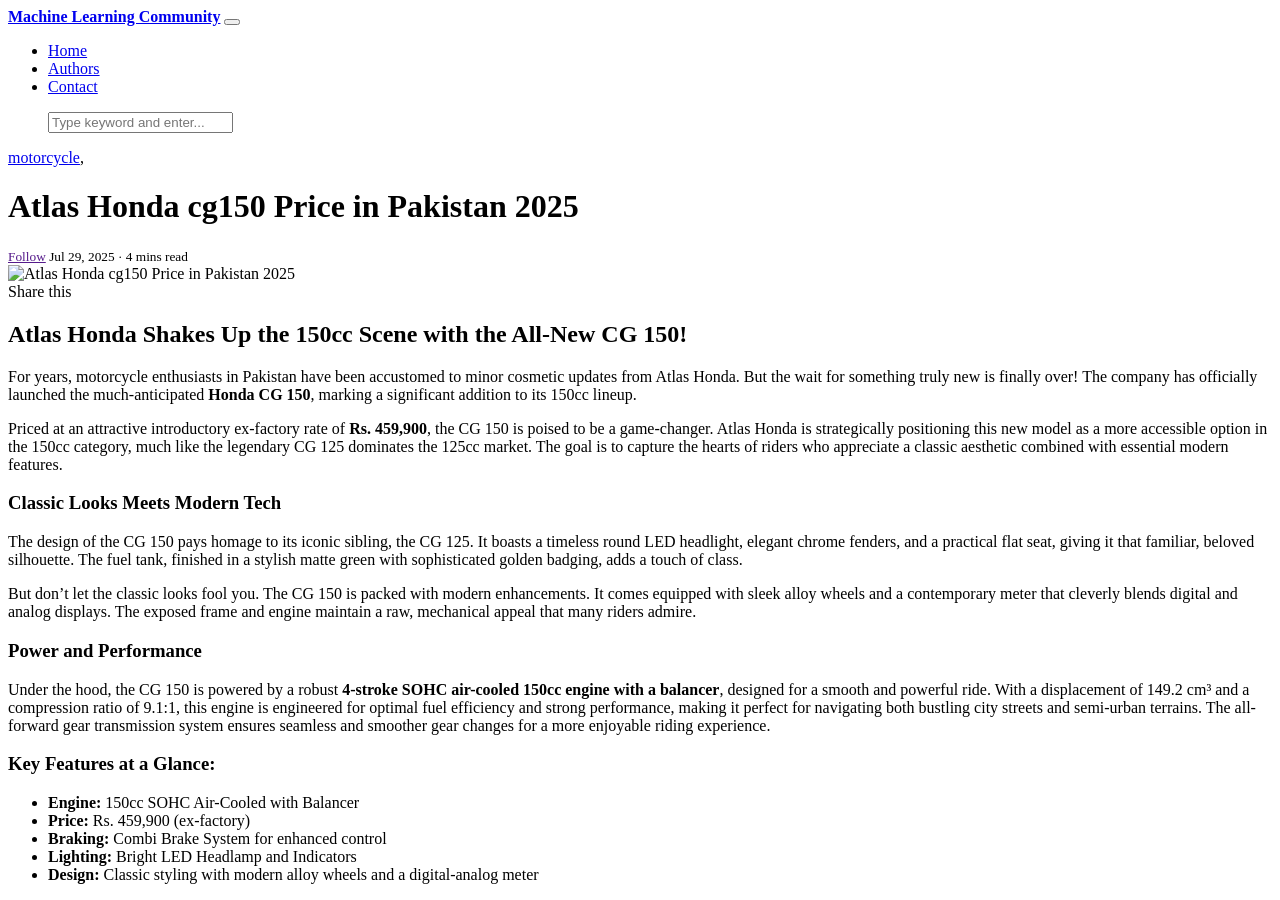
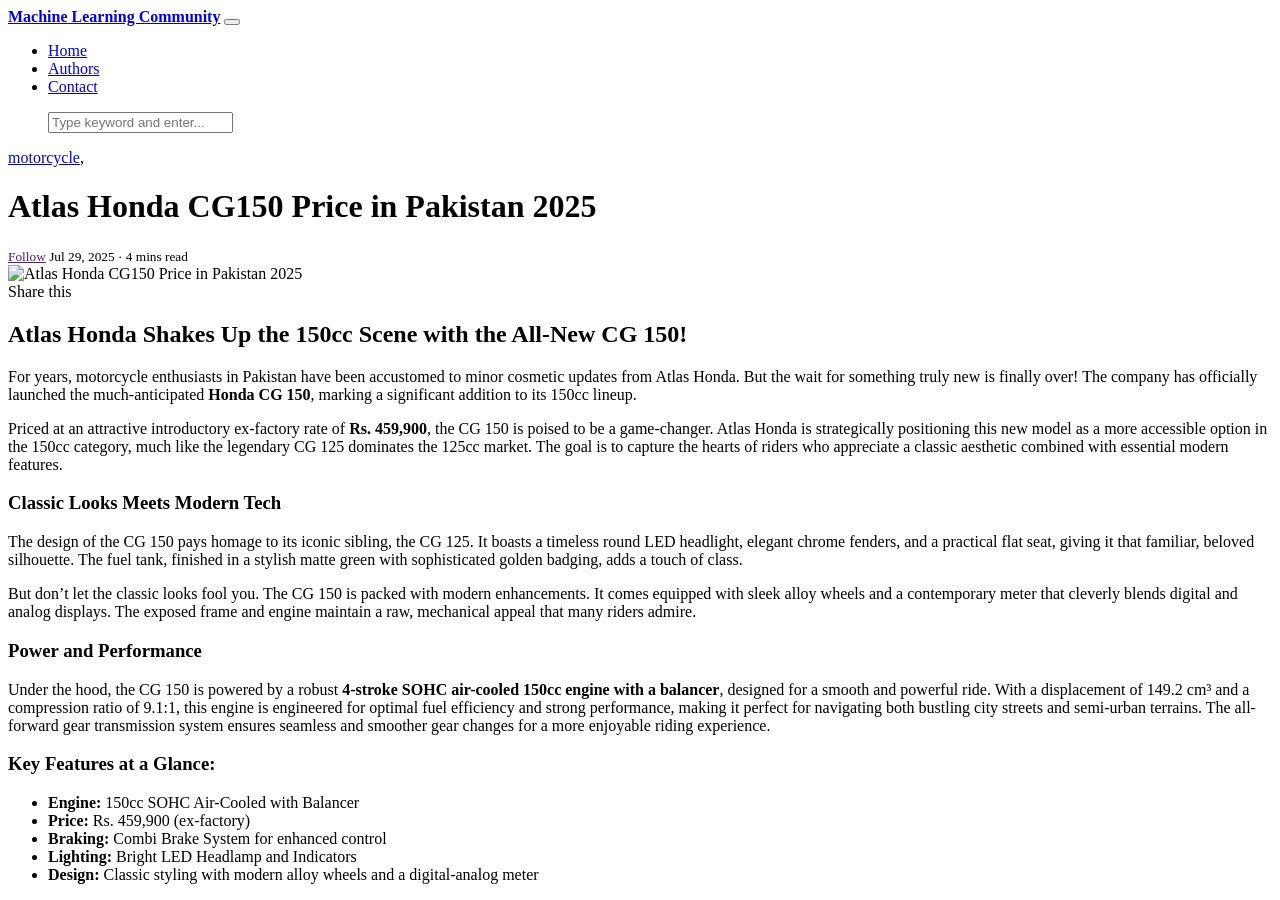
Before and after one commit to mlcom/mlcom.github.io, a Jekyll site: the page built from _posts/2025-07-29-honda-atlas-cg-150-29-july-2025.markdown, in a window 1280 px wide and 900 px high. Built offline with Jekyll 4.4.1, drawn with Linux system fonts in a browser that asks for light colours; nearby versions of some CDN libraries; comment, search, counter and statistics services are not loaded.

```diff
--- a/_posts/2025-07-29-honda-atlas-cg-150-29-july-2025.md
+++ b/_posts/2025-07-29-honda-atlas-cg-150-29-july-2025.markdown
@@ -1,11 +1,10 @@
 ---
 layout: post
-title:  "Atlas Honda cg150 Price in Pakistan 2025"
+title:  "Atlas Honda CG150 Price in Pakistan 2025"
 author: jane
-categories: [motorcycle ]
+categories: [motorcycle]
 image: assets/images/honda-atlas-brouchere.png
-tags: [honda cg150 2025,price, Pakisan]
-
+tags: [honda cg150 2025, price, Pakisan]
 ---
 
 ## Atlas Honda Shakes Up the 150cc Scene with the All-New CG 150!
```
